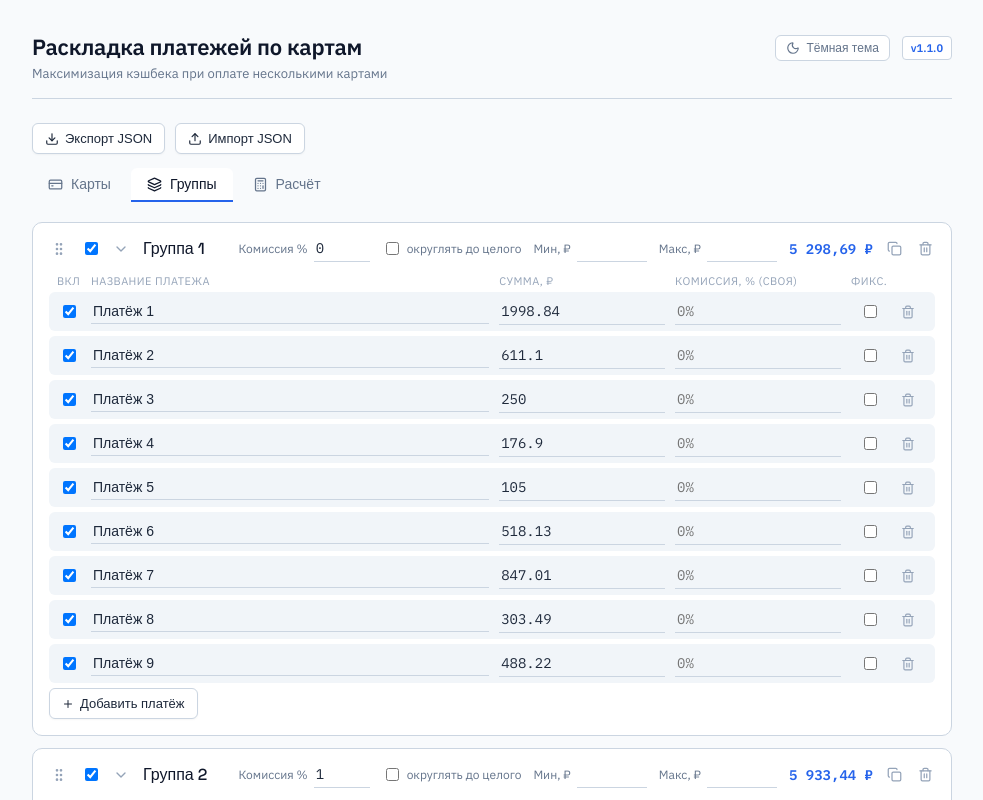
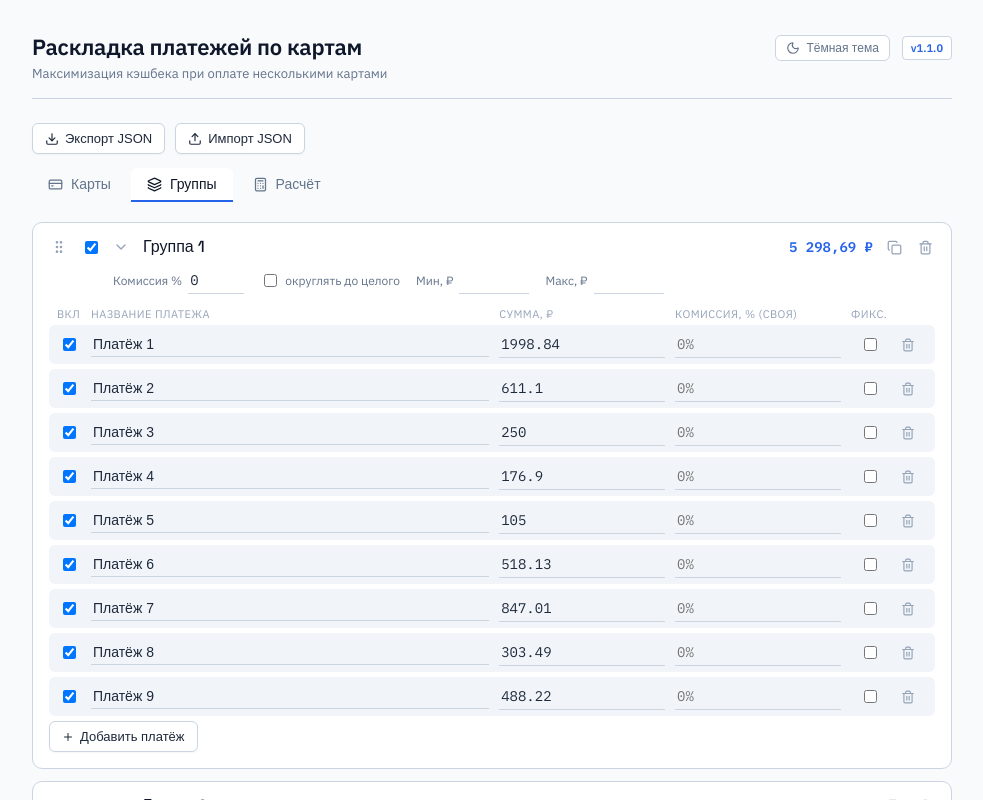
Before and after one commit to alezhu/cashback-optimizer, a React (Vite) app: page / in a window 1280 px wide. Both pictures are taken after a click on the button "Группы". Shown: the top 800 px of the page, without its empty margins (148-1131 px from the left). Built offline with nearby package versions, Linux system fonts and the light colour scheme.

Commit message:
style(groups): move commission settings to second line in group header

```diff
--- a/src/components/groups/GroupPanel.tsx
+++ b/src/components/groups/GroupPanel.tsx
@@ -61,6 +61,7 @@ export default function GroupPanel({
       onDrop={(e) => onDrop(e, index)}
     >
       <div className="group-header" onClick={() => onToggle(group.id)}>
+        <div className="group-header-main">
           <div
             className="drag-handle"
             draggable
@@ -93,52 +94,10 @@ export default function GroupPanel({
           <input
             className="name-input"
             value={group.name}
+            placeholder="Название группы"
             onClick={(e) => e.stopPropagation()}
             onChange={(e) => updateGroup(group.id, { name: e.target.value })}
           />
-
-        {/* Базовая ставка комиссии группы */}
-        <label className="mini-field" onClick={(e) => e.stopPropagation()}>
-          Комиссия %
-          <input
-            type="number"
-            className="input mono input-xs"
-            value={group.commission}
-            onChange={(e) => updateGroup(group.id, { commission: parseFormNumber(e.target.value) })}
-          />
-        </label>
-
-        {/* Округление комиссии */}
-        <label className="checkbox-field" onClick={(e) => e.stopPropagation()}>
-          <input
-            type="checkbox"
-            checked={group.roundCommission}
-            onChange={(e) => updateGroup(group.id, { roundCommission: e.target.checked })}
-          />
-          округлять до целого
-        </label>
-
-        {/* Мин комиссия */}
-        <label className="mini-field" onClick={(e) => e.stopPropagation()}>
-          Мин, ₽
-          <input
-            type="number"
-            className="input mono input-sm"
-            value={group.minCommission}
-            onChange={(e) => updateGroup(group.id, { minCommission: parseFormNumber(e.target.value) })}
-          />
-        </label>
-
-        {/* Макс комиссия */}
-        <label className="mini-field" onClick={(e) => e.stopPropagation()}>
-          Макс, ₽
-          <input
-            type="number"
-            className="input mono input-sm"
-            value={group.maxCommission}
-            onChange={(e) => updateGroup(group.id, { maxCommission: parseFormNumber(e.target.value) })}
-          />
-        </label>
 
           <span className="group-total">{fmt(total)} ₽</span>
 
@@ -163,6 +122,49 @@ export default function GroupPanel({
           >
             <Trash2 size={15} />
           </button>
+        </div>
+
+        {/* Вторая строка: параметры комиссии группы */}
+        <div className="group-header-sub" onClick={(e) => e.stopPropagation()}>
+          <label className="mini-field">
+            Комиссия %
+            <input
+              type="number"
+              className="input mono input-xs"
+              value={group.commission}
+              onChange={(e) => updateGroup(group.id, { commission: parseFormNumber(e.target.value) })}
+            />
+          </label>
+
+          <label className="checkbox-field">
+            <input
+              type="checkbox"
+              checked={group.roundCommission}
+              onChange={(e) => updateGroup(group.id, { roundCommission: e.target.checked })}
+            />
+            округлять до целого
+          </label>
+
+          <label className="mini-field">
+            Мин, ₽
+            <input
+              type="number"
+              className="input mono input-sm"
+              value={group.minCommission}
+              onChange={(e) => updateGroup(group.id, { minCommission: parseFormNumber(e.target.value) })}
+            />
+          </label>
+
+          <label className="mini-field">
+            Макс, ₽
+            <input
+              type="number"
+              className="input mono input-sm"
+              value={group.maxCommission}
+              onChange={(e) => updateGroup(group.id, { maxCommission: parseFormNumber(e.target.value) })}
+            />
+          </label>
+        </div>
       </div>
 
       {open && (
--- a/src/styles.css
+++ b/src/styles.css
@@ -261,40 +261,76 @@ body {
 /* Groups tab */
 .group-panel { border-radius: 10px; overflow: hidden; border: 1px solid var(--border); background: var(--panel); margin-bottom: 12px; }
 .group-header {
-  display: flex; align-items: center; gap: 12px;
-  flex-wrap: wrap;
+  display: flex;
+  flex-direction: column;
+  gap: 8px;
   padding: 12px 16px;
   cursor: pointer;
+  border-bottom: 1px solid transparent;
 }
-.group-header .name-input { flex-basis: 160px; }
-.group-header .chev { color: var(--muted-2); display: flex; }
-.group-header .name-input {
+.group-header:hover {
+  background: rgba(255, 255, 255, 0.02);
+}
+[data-theme="light"] .group-header:hover {
+  background: rgba(0, 0, 0, 0.015);
+}
+.group-header-main {
+  display: flex;
+  align-items: center;
+  gap: 12px;
+  width: 100%;
+}
+.group-header-main .name-input {
   font-family: 'Space Grotesk', sans-serif;
   font-size: 16px;
   font-weight: 500;
   color: var(--text-strong);
   background: transparent;
   border: none;
+  border-bottom: 1px solid transparent;
   outline: none;
   flex: 1;
-  min-width: 0;
+  min-width: 120px;
+  transition: border-color 0.15s ease;
 }
-.group-header .mini-field {
-  display: flex; align-items: center; gap: 6px;
-  font-size: 12px; color: var(--muted);
-  white-space: nowrap;
+.group-header-main .name-input:focus {
+  border-bottom-color: var(--tab-active-border);
 }
-.group-header .checkbox-field {
-  display: flex; align-items: center; gap: 5px;
-  font-size: 12px; color: var(--muted);
-  white-space: nowrap;
+.group-header-main .chev {
+  color: var(--muted-2);
+  display: flex;
 }
-.group-total {
+.group-header-main .group-total {
   font-family: 'IBM Plex Mono', monospace;
   font-size: 14px;
   color: var(--cb-color);
   white-space: nowrap;
   font-weight: 600;
+  margin-left: auto;
+}
+
+.group-header-sub {
+  display: flex;
+  align-items: center;
+  gap: 16px;
+  flex-wrap: wrap;
+  padding-left: 64px;
+}
+.group-header-sub .mini-field {
+  display: flex;
+  align-items: center;
+  gap: 6px;
+  font-size: 12px;
+  color: var(--muted);
+  white-space: nowrap;
+}
+.group-header-sub .checkbox-field {
+  display: flex;
+  align-items: center;
+  gap: 5px;
+  font-size: 12px;
+  color: var(--muted);
+  white-space: nowrap;
 }
 
 .group-body { padding: 0 16px 16px; }
```
Lines whose indentation alone changed are shown as unchanged.
